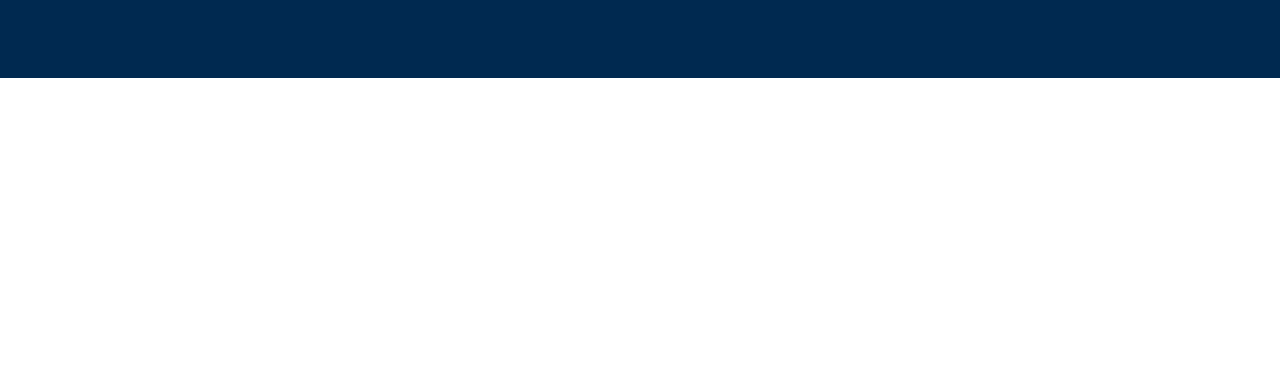
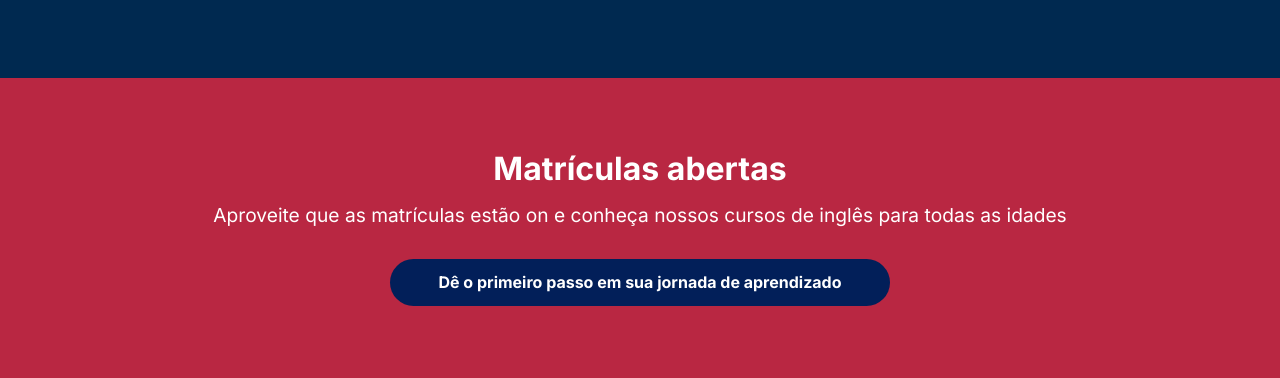
Before and after one commit to viitones/Infinity-web-page, a plain HTML site: page index.html in a window 1280 px wide. Shown: the part 1968-2346 px from the top of the page. Before the commit the page ends 2046 px from the top, so only its background shows below. Drawn offline with Linux system fonts and the light colour scheme.

Commit message:
open section

```diff
--- a/index.html
+++ b/index.html
@@ -94,5 +94,13 @@
       </div>
     </div>
   </section>
+
+  <section class="open">
+    <div class="container">
+      <h2>Matrículas abertas</h2>
+      <p>Aproveite que as matrículas estão on e conheça nossos cursos de inglês para todas as idades</p>
+      <a href="#">Dê o primeiro passo em sua jornada de aprendizado</a>
+    </div>
+  </section>
 </body>
 </html>
--- a/styles/index.css
+++ b/styles/index.css
@@ -1,3 +1,4 @@
 @import url("./global.css");
 @import url("./header.css");
 @import url("./section-form.css");
+@import url("open.css");
--- /dev/null
+++ b/styles/open.css
@@ -0,0 +1,35 @@
+.open {
+  background-color: var(--red);
+  padding-block: 4.5rem;
+}
+
+.open .container {
+  display: flex;
+  flex-direction: column;
+  align-items: center;
+  justify-content: center;
+}
+
+.open h2 {
+  color: #ffffff;
+  font-size: 2rem;
+
+  margin-bottom: 1rem;
+}
+
+.open p {
+  color: #ffffff;
+  font-size: 1.2rem;
+
+  margin-bottom: 2rem;
+}
+
+.open a {
+  color: #ffffff;
+  font-weight: bold;
+  text-decoration: none;
+  background-color: var(--blue);
+  padding: 0.875rem 3rem;
+  border-radius: 999rem;
+  transition: background-color 0.3s ease;
+}
--- a/styles/section-form.css
+++ b/styles/section-form.css
@@ -147,7 +147,23 @@ article + div img {
 }
 
 
-@media (width <= 400px) {
+@media (width <= 1024px) {
+  .hero-container {
+    flex-direction: column;
+    gap: 5rem;
+  }
+
+  .form-container h2 {
+    max-width: 23rem;
+  }
+
+  article + div {
+    grid-template-columns: 1fr 1fr;
+    gap: 1;
+  }
+}
+
+@media (width <= 624px) {
   .hero-container {
     flex-direction: column;
     gap: 5rem;
```
